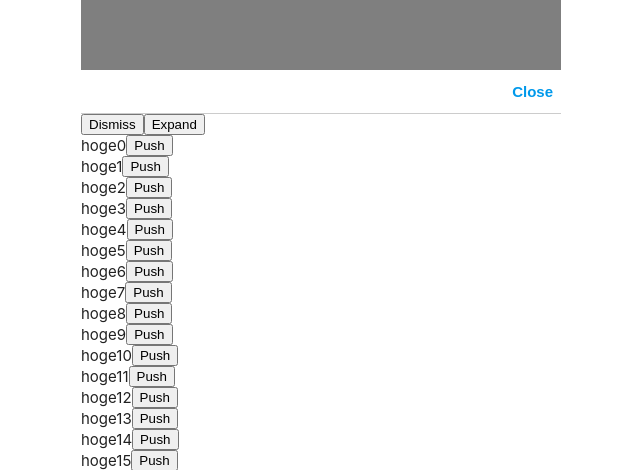
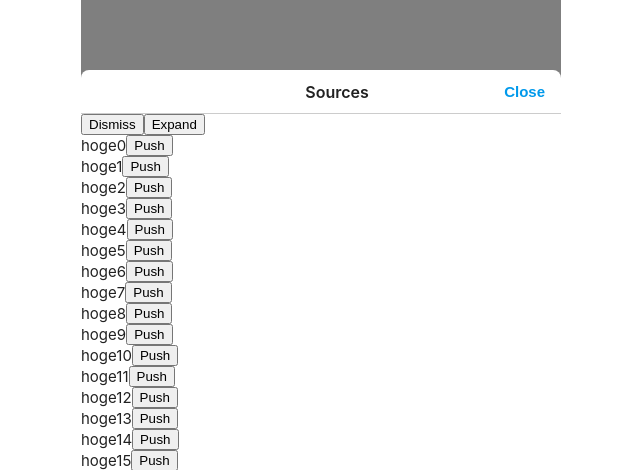
Before and after one commit to noughts/react-swiftui, a Next.js app: page / in a window 1280 px wide. Both pictures are taken after a click on the button "Present". Shown: the part 330-800 px from the top of the page, without its empty margins (319-959 px from the left). Built offline with nearby package versions, Linux system fonts and the light colour scheme.

Commit message:
NavigationBarにタイトルを表示できるようにしました (#1)

```diff
--- a/package.json
+++ b/package.json
@@ -1,6 +1,6 @@
 {
   "name": "react-swiftui",
-  "version": "0.5.4",
+  "version": "0.5.12",
   "main": "dist/index.js",
   "module": "dist/index.js",
   "license": "MIT",
@@ -9,7 +9,7 @@
     "build": "next build",
     "start": "next start",
     "lint": "next lint",
-    "npmadduser": "npm adduser",
+    "npmlogin": "npm login --auth-type web",
     "npm": "npm version patch && npx tsc --jsx react-jsx --module commonjs && npm publish;"
   },
   "dependencies": {
--- a/src/components/Button.tsx
+++ b/src/components/Button.tsx
@@ -21,18 +21,21 @@ export default class Button extends React.Component<{
 			fontSize:15,
 			fontWeight: "bold",
 			color: "var(--key-color)",
-			borderRadius: 4,
-			padding: 8,
 			lineHeight: 1,
+			padding:0,
 			flexGrow: p.flexGrow,
 		}
 		switch (p.buttonStyle) {
 			case "bordered":
 				style.backgroundColor = "gray";
+				style.padding = 8;
+				style.borderRadius = 4;
 				break;
 			case "borderedProminent":
 				style.backgroundColor = "var(--key-color)";
 				style.color = "white";
+				style.padding = 8;
+				style.borderRadius = 4;
 				break;
 		}
 		return <button style={style} onClick={e => {
--- a/src/components/NavigationView.tsx
+++ b/src/components/NavigationView.tsx
@@ -5,6 +5,7 @@ import HStack from "./HStack";
 import Spacer from "./Spacer";
 import { ViewProps } from "./ViewProps";
 import VStack from "./VStack";
+import Text from "./Text";
 
 export const NavigationContext = React.createContext<{
 	push?: (content: React.ReactElement) => void;
@@ -84,6 +85,7 @@ export class NavigationView extends React.Component<ViewProps & {
 					height: "100%",
 				}}>
 					<NavigationBar
+						title={this.props.title}
 						rightItem={this.topView.props.rightBarButtonItem}
 						leftItem={this.leftBarButtonItem}
 					/>
@@ -134,19 +136,32 @@ class View extends React.Component<{
 class NavigationBar extends React.Component<{
 	leftItem?: ReactNode;
 	rightItem?: ReactNode;
+	title: string;
 }>{
 	render(): React.ReactNode {
 		const p = this.props;
 		return <HStack style={{
+			position: "relative",
 			height: 44,
+			padding: "0 16px",
 			flexShrink: 0,
 			backgroundColor: "var(--bg-color)",
-			// borderTop: "solid 0.5px var(--separator)",
 			borderBottom: "solid 0.5px var(--separator)"
 		}}>
+
+			<VStack alignment={"center"} justifyContent={"center"} style={{
+				position: "absolute",
+				width: "100%",
+				height: "100%",
+				pointerEvents:"none",
+			}}>
+				<Text size={16} bold >{p.title}</Text>
+			</VStack>
+
 			{p.leftItem}
 			<Spacer />
 			{p.rightItem}
+
 		</HStack>
 	}
 }
--- a/src/components/Scene.tsx
+++ b/src/components/Scene.tsx
@@ -25,12 +25,22 @@ export class Scene extends React.Component<{
 			detent: Detent.large,
 			windowHeight: 0,
 		}
+		this.onWindowResized = this.onWindowResized.bind(this);
 		this.present = this.present.bind(this);
 		this.dismiss = this.dismiss.bind(this);
 		this.changeDetent = this.changeDetent.bind(this);
 	}
 
-	componentDidMount(): void {
+	componentDidMount() {
+		window.addEventListener('resize', this.onWindowResized);
+		this.onWindowResized();
+	}
+
+	componentWillUnmount() {
+		window.removeEventListener('resize', this.onWindowResized);
+	}
+
+	onWindowResized() {
 		this.setState({ windowHeight: window.innerHeight });
 	}
 
@@ -60,7 +70,7 @@ export class Scene extends React.Component<{
 			position: "relative",
 			width: "100%",
 			height: "100%",
-			zIndex:1,
+			zIndex:1,// スタッキングコンテキスト作成
 		}}>
 			<SceneContext.Provider value={{
 				present: this.present,
@@ -146,7 +156,7 @@ class View extends React.Component<{
 			left: 0,
 			width: "100%",
 			height: "100%",
-			zIndex:1,
+			zIndex:1,// スタッキングコンテキスト作成
 		}}>
 			<ShadeView />
 			<motion.div
@@ -160,7 +170,8 @@ class View extends React.Component<{
 					position: "absolute",
 					width: "100%",
 					height: "100%",
-					backgroundColor: "white",
+					borderRadius:"8px 8px 0 0",
+					overflow:"hidden",
 				}}>
 				{this.props.children}
 			</motion.div>
--- a/src/components/ViewProps.ts
+++ b/src/components/ViewProps.ts
@@ -13,6 +13,7 @@ export enum Detent {
 export interface ViewProps {
 	// transition?:AnyTransition;
 	detent?:Detent;
+	title?:string;
 	rightBarButtonItem?:ReactNode;
 	leftBarButtonItem?:ReactNode;
 }
--- a/src/pages/index.tsx
+++ b/src/pages/index.tsx
@@ -1,8 +1,8 @@
 import { NavigationContext } from "@/components/NavigationView";
-import { SceneContext } from "@/components/Scene";
+import { Scene, SceneContext } from "@/components/Scene";
 import { Detent, ViewProps } from "@/components/ViewProps";
 import React from "react";
-import { Button, HStack, NavigationView, Scene, TabItem, TabView, VStack } from "..";
+import { Button, HStack, NavigationView, TabItem, TabView, VStack } from "..";
 
 
 export default class IndexPage extends React.PureComponent {
@@ -30,7 +30,7 @@ class HomeView extends React.Component<{
 				<div>{this.props.text}</div>
 				<button onClick={e => {
 					sceneContext.present(
-						<NavigationView detent={Detent.medium}>
+						<NavigationView title="Sources" detent={Detent.medium}>
 							<ArticleList />
 						</NavigationView>)
 				}}>Present</button>
@@ -71,7 +71,7 @@ class ArticleList extends React.Component<ViewProps & {
 				}}>Dismiss</button>
 				<button onClick={e => {
 					sceneContext.changeDetent(Detent.large);
-				 }}>Expand</button>
+				}}>Expand</button>
 				{ary.map(x => {
 					return <ArticleCell id={x} key={x} onClick={e => {
 						sceneContext.changeDetent(Detent.large)
```
